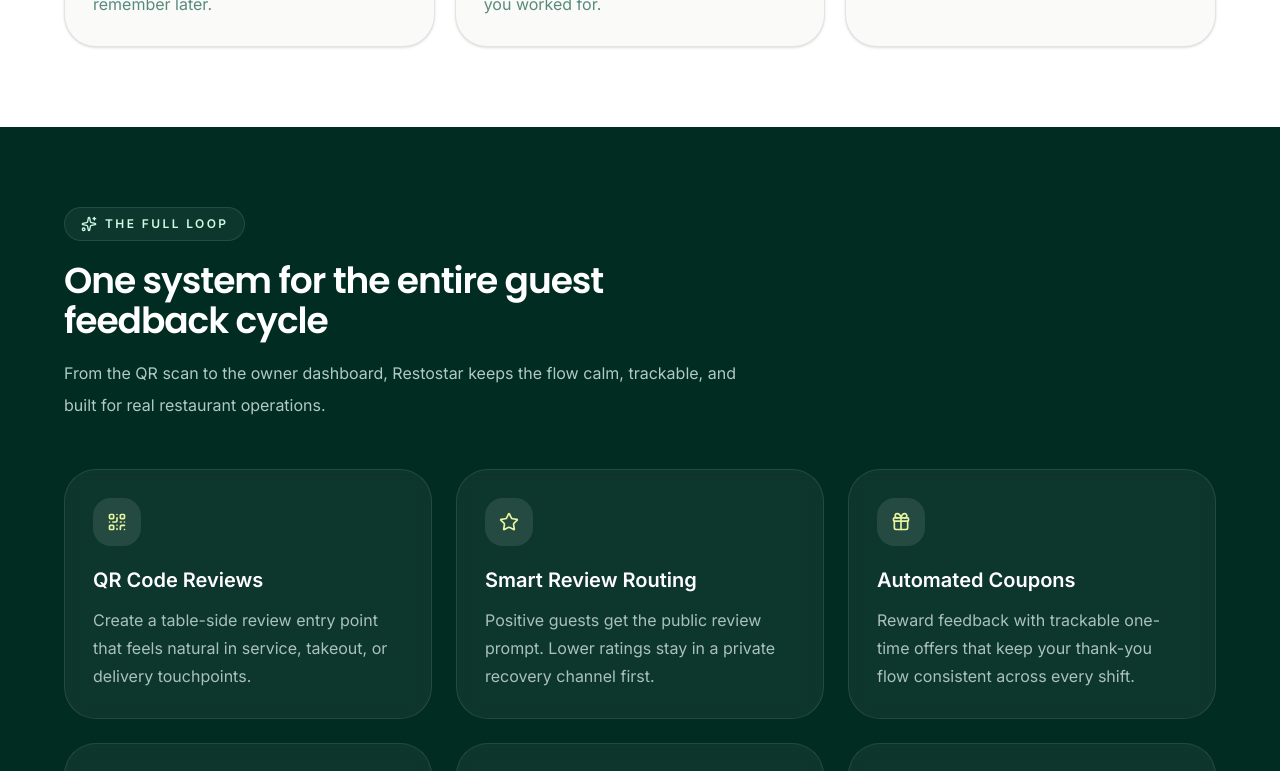
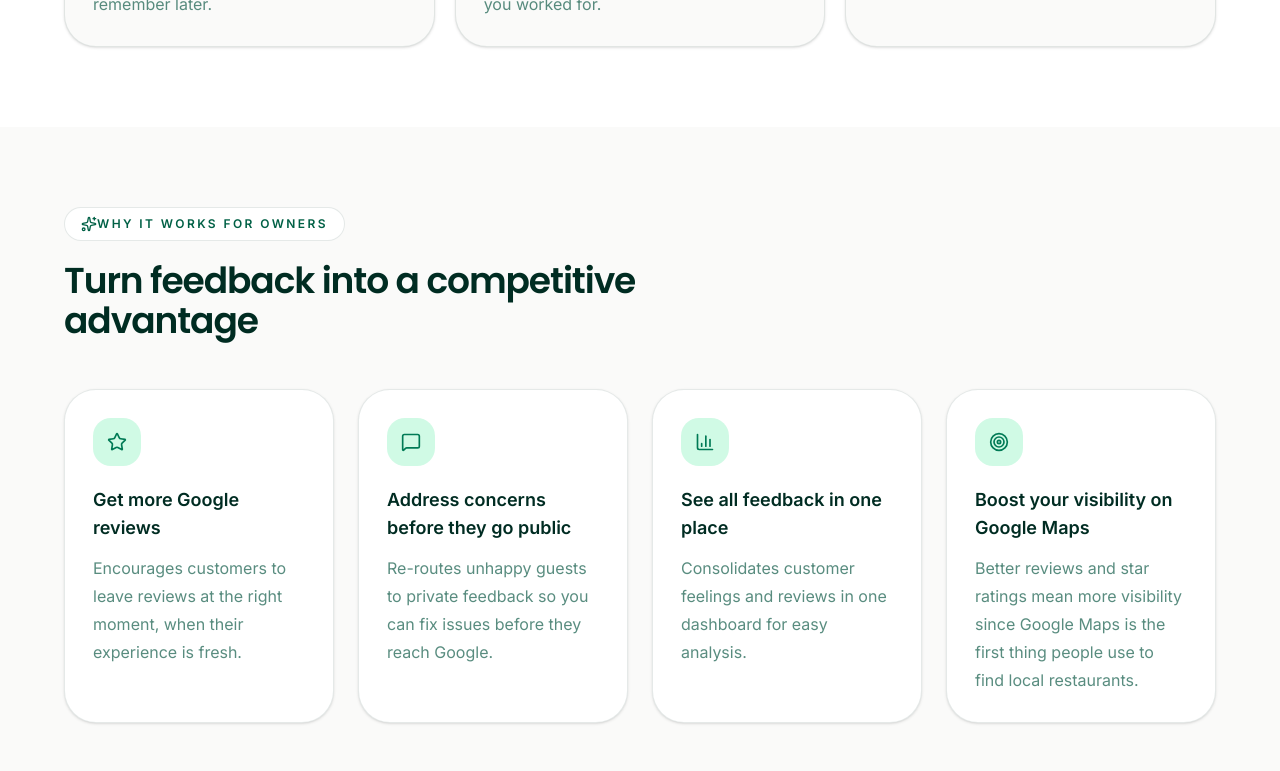
Before and after one commit to Isaac-1555/Restostar, a React (Vite) app in the folder restostar-app/: page / in a window 1280 px wide. Shown: the part 1360-2131 px from the top of the page. Built offline with nearby package versions, Linux system fonts and the light colour scheme; no server answers.

Commit message:
Better landing page explaination

```diff
--- /dev/null
+++ b/restostar-app/src/assets/lottie/grow.json
@@ -0,0 +1,180 @@
+{
+  "v": "5.7.4",
+  "fr": 30,
+  "ip": 0,
+  "op": 60,
+  "w": 400,
+  "h": 400,
+  "nm": "grow-placeholder",
+  "ddd": 0,
+  "assets": [],
+  "layers": [
+    {
+      "ddd": 0,
+      "ind": 1,
+      "ty": 4,
+      "nm": "star-1",
+      "sr": 1,
+      "ks": {
+        "o": { "a": 1, "k": [{ "t": 0, "s": [0], "e": [100] }, { "t": 10, "s": [100] }] },
+        "r": { "a": 0, "k": 0 },
+        "p": { "a": 1, "k": [{ "t": 0, "s": [160, 280, 0], "e": [160, 220, 0] }, { "t": 15, "s": [160, 220, 0] }] },
+        "a": { "a": 0, "k": [0, 0, 0] },
+        "s": { "a": 1, "k": [{ "t": 0, "s": [0, 0, 100], "e": [100, 100, 100] }, { "t": 10, "s": [100, 100, 100] }] }
+      },
+      "ao": 0,
+      "shapes": [
+        {
+          "ty": "sr",
+          "sy": 1,
+          "d": 1,
+          "pt": { "a": 0, "k": 5 },
+          "p": { "a": 0, "k": [0, 0] },
+          "r": { "a": 0, "k": 0 },
+          "ir": { "a": 0, "k": 8 },
+          "is": { "a": 0, "k": 0 },
+          "or": { "a": 0, "k": 18 },
+          "os": { "a": 0, "k": 0 },
+          "ix": 1,
+          "nm": "star"
+        },
+        {
+          "ty": "fl",
+          "c": { "a": 0, "k": [0.98, 0.78, 0.16, 1] },
+          "o": { "a": 0, "k": 100 },
+          "r": 1,
+          "nm": "fill"
+        }
+      ],
+      "ip": 0,
+      "op": 60,
+      "st": 0
+    },
+    {
+      "ddd": 0,
+      "ind": 2,
+      "ty": 4,
+      "nm": "star-2",
+      "sr": 1,
+      "ks": {
+        "o": { "a": 1, "k": [{ "t": 8, "s": [0], "e": [100] }, { "t": 18, "s": [100] }] },
+        "r": { "a": 0, "k": 0 },
+        "p": { "a": 1, "k": [{ "t": 8, "s": [200, 280, 0], "e": [200, 200, 0] }, { "t": 23, "s": [200, 200, 0] }] },
+        "a": { "a": 0, "k": [0, 0, 0] },
+        "s": { "a": 1, "k": [{ "t": 8, "s": [0, 0, 100], "e": [100, 100, 100] }, { "t": 18, "s": [100, 100, 100] }] }
+      },
+      "ao": 0,
+      "shapes": [
+        {
+          "ty": "sr",
+          "sy": 1,
+          "d": 1,
+          "pt": { "a": 0, "k": 5 },
+          "p": { "a": 0, "k": [0, 0] },
+          "r": { "a": 0, "k": 0 },
+          "ir": { "a": 0, "k": 8 },
+          "is": { "a": 0, "k": 0 },
+          "or": { "a": 0, "k": 18 },
+          "os": { "a": 0, "k": 0 },
+          "ix": 1,
+          "nm": "star"
+        },
+        {
+          "ty": "fl",
+          "c": { "a": 0, "k": [0.98, 0.78, 0.16, 1] },
+          "o": { "a": 0, "k": 100 },
+          "r": 1,
+          "nm": "fill"
+        }
+      ],
+      "ip": 0,
+      "op": 60,
+      "st": 0
+    },
+    {
+      "ddd": 0,
+      "ind": 3,
+      "ty": 4,
+      "nm": "star-3",
+      "sr": 1,
+      "ks": {
+        "o": { "a": 1, "k": [{ "t": 16, "s": [0], "e": [100] }, { "t": 26, "s": [100] }] },
+        "r": { "a": 0, "k": 0 },
+        "p": { "a": 1, "k": [{ "t": 16, "s": [240, 280, 0], "e": [240, 180, 0] }, { "t": 31, "s": [240, 180, 0] }] },
+        "a": { "a": 0, "k": [0, 0, 0] },
+        "s": { "a": 1, "k": [{ "t": 16, "s": [0, 0, 100], "e": [110, 110, 100] }, { "t": 26, "s": [110, 110, 100], "e": [100, 100, 100] }, { "t": 35, "s": [100, 100, 100] }] }
+      },
+      "ao": 0,
+      "shapes": [
+        {
+          "ty": "sr",
+          "sy": 1,
+          "d": 1,
+          "pt": { "a": 0, "k": 5 },
+          "p": { "a": 0, "k": [0, 0] },
+          "r": { "a": 0, "k": 0 },
+          "ir": { "a": 0, "k": 8 },
+          "is": { "a": 0, "k": 0 },
+          "or": { "a": 0, "k": 18 },
+          "os": { "a": 0, "k": 0 },
+          "ix": 1,
+          "nm": "star"
+        },
+        {
+          "ty": "fl",
+          "c": { "a": 0, "k": [0.98, 0.78, 0.16, 1] },
+          "o": { "a": 0, "k": 100 },
+          "r": 1,
+          "nm": "fill"
+        }
+      ],
+      "ip": 0,
+      "op": 60,
+      "st": 0
+    },
+    {
+      "ddd": 0,
+      "ind": 4,
+      "ty": 4,
+      "nm": "trend-line",
+      "sr": 1,
+      "ks": {
+        "o": { "a": 1, "k": [{ "t": 20, "s": [0], "e": [100] }, { "t": 30, "s": [100] }] },
+        "r": { "a": 0, "k": 0 },
+        "p": { "a": 0, "k": [200, 200, 0] },
+        "a": { "a": 0, "k": [0, 0, 0] },
+        "s": { "a": 0, "k": [100, 100, 100] }
+      },
+      "ao": 0,
+      "shapes": [
+        {
+          "ty": "sh",
+          "d": 1,
+          "ks": {
+            "a": 0,
+            "k": {
+              "c": false,
+              "v": [[-40, 40], [0, 10], [40, -20]],
+              "i": [[0, 0], [0, 0], [0, 0]],
+              "o": [[0, 0], [0, 0], [0, 0]]
+            }
+          },
+          "nm": "path"
+        },
+        {
+          "ty": "st",
+          "c": { "a": 0, "k": [0.063, 0.306, 0.231, 1] },
+          "o": { "a": 0, "k": 100 },
+          "w": { "a": 0, "k": 4 },
+          "lc": 2,
+          "lj": 2,
+          "nm": "stroke"
+        }
+      ],
+      "ip": 0,
+      "op": 60,
+      "st": 0
+    }
+  ],
+  "markers": []
+}
--- a/restostar-app/src/components/HeroWorkflowAnimation.tsx
+++ b/restostar-app/src/components/HeroWorkflowAnimation.tsx
@@ -1,5 +1,6 @@
 import { useState, useEffect, useCallback } from "react";
 import Lottie from "lottie-react";
+import { TrendingUp } from "lucide-react";
 import { QrCode, Star, GitFork, Gift } from "lucide-react";
 
 // Placeholder Lottie data – swap each import for your production animation files
@@ -7,6 +8,7 @@
 import rateAnim from "../assets/lottie/rate.json";
 import routeAnim from "../assets/lottie/route.json";
 import rewardAnim from "../assets/lottie/reward.json";
+import growAnim from "../assets/lottie/grow.json";
 
 const steps = [
   {
@@ -36,6 +38,13 @@
     description: "A one-time offer delivered straight to their inbox",
     icon: Gift,
     animation: rewardAnim,
+  },
+  {
+    key: "grow",
+    label: "Watch your reputation grow",
+    description: "More Google reviews, better star ratings, higher visibility on Google Maps",
+    icon: TrendingUp,
+    animation: growAnim,
   },
 ] as const;
 
--- a/restostar-app/src/routes/HomePage.tsx
+++ b/restostar-app/src/routes/HomePage.tsx
@@ -32,6 +32,33 @@
     title: "Reward guests without losing operational control",
     description:
       "Deliver a one-time coupon by email and verify redemption on the staff side, so incentives feel helpful instead of messy.",
+  },
+];
+
+const ownerBenefits = [
+  {
+    icon: Star,
+    title: "Get more Google reviews",
+    description:
+      "Encourages customers to leave reviews at the right moment, when their experience is fresh.",
+  },
+  {
+    icon: MessageSquare,
+    title: "Address concerns before they go public",
+    description:
+      "Re-routes unhappy guests to private feedback so you can fix issues before they reach Google.",
+  },
+  {
+    icon: BarChart3,
+    title: "See all feedback in one place",
+    description:
+      "Consolidates customer feelings and reviews in one dashboard for easy analysis.",
+  },
+  {
+    icon: Target,
+    title: "Boost your visibility on Google Maps",
+    description:
+      "Better reviews and star ratings mean more visibility since Google Maps is the first thing people use to find local restaurants.",
   },
 ];
 
@@ -209,6 +236,35 @@
         </div>
       </section>
 
+      <section className="bg-stone-50 px-4 py-20">
+        <div className="mx-auto max-w-6xl">
+          <div className="mb-12 max-w-2xl">
+            <div className="mb-5 inline-flex items-center rounded-full border border-emerald-950/10 bg-white px-4 py-2 text-xs font-semibold uppercase tracking-[0.2em] text-emerald-800">
+              <Sparkles className="h-4 w-4" />
+              Why it works for owners
+            </div>
+            <h2 className="font-display text-3xl tracking-[-0.03em] text-emerald-950 sm:text-4xl">
+              Turn feedback into a competitive advantage
+            </h2>
+          </div>
+
+          <div className="grid gap-6 md:grid-cols-2 lg:grid-cols-4">
+            {ownerBenefits.map((benefit) => (
+              <div
+                key={benefit.title}
+                className="rounded-[2rem] border border-emerald-950/10 bg-white p-7 shadow-sm"
+              >
+                <div className="inline-flex h-12 w-12 items-center justify-center rounded-2xl bg-emerald-100 text-emerald-700">
+                  <benefit.icon className="h-5 w-5" />
+                </div>
+                <h3 className="mt-5 text-lg font-semibold text-emerald-950">{benefit.title}</h3>
+                <p className="mt-3 text-base leading-7 text-emerald-900/65">{benefit.description}</p>
+              </div>
+            ))}
+          </div>
+        </div>
+      </section>
+
       <section className="bg-emerald-950 px-4 py-20 text-white">
         <div className="mx-auto max-w-6xl">
           <div className="mb-12 max-w-2xl">
```
